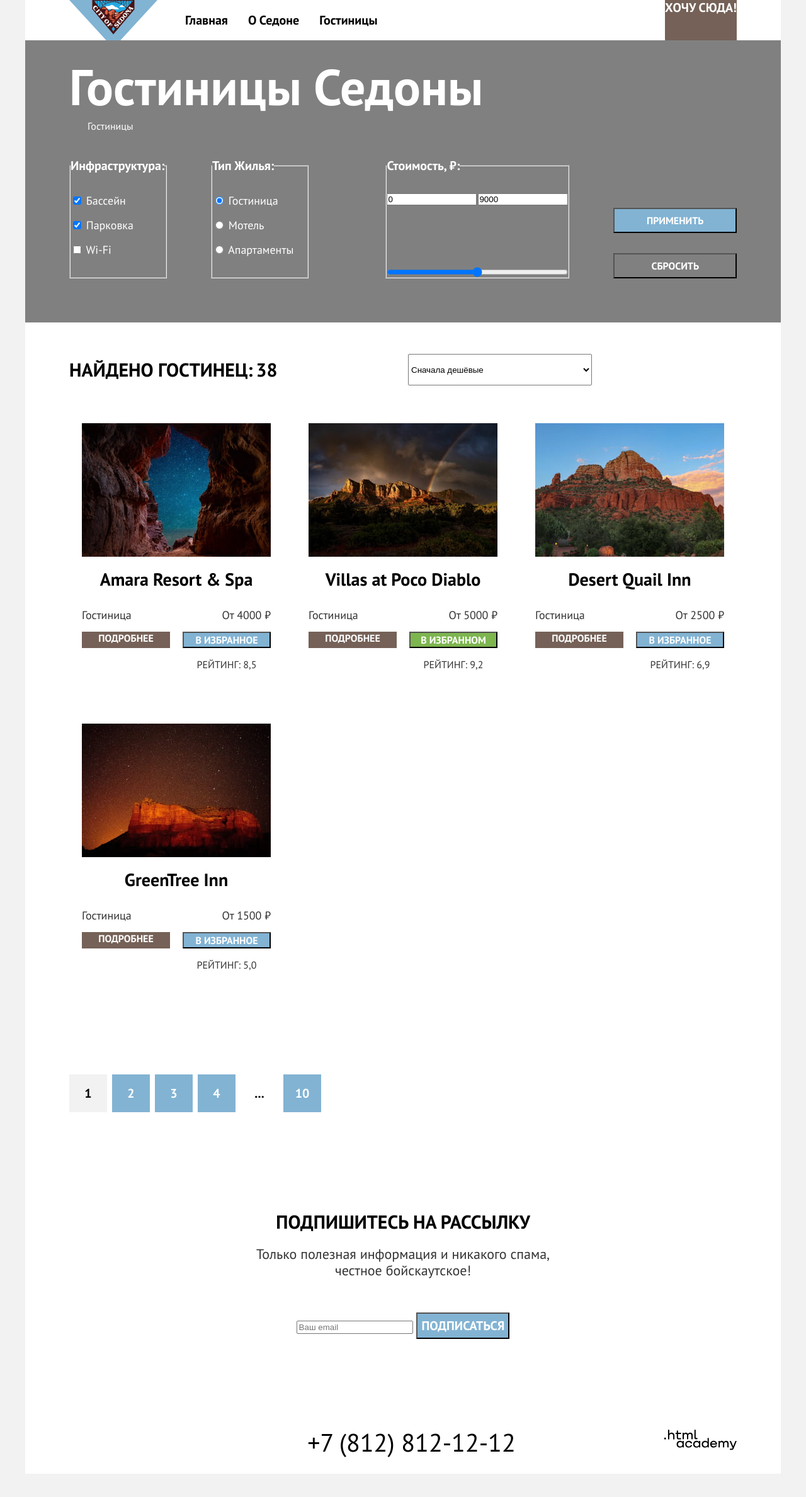
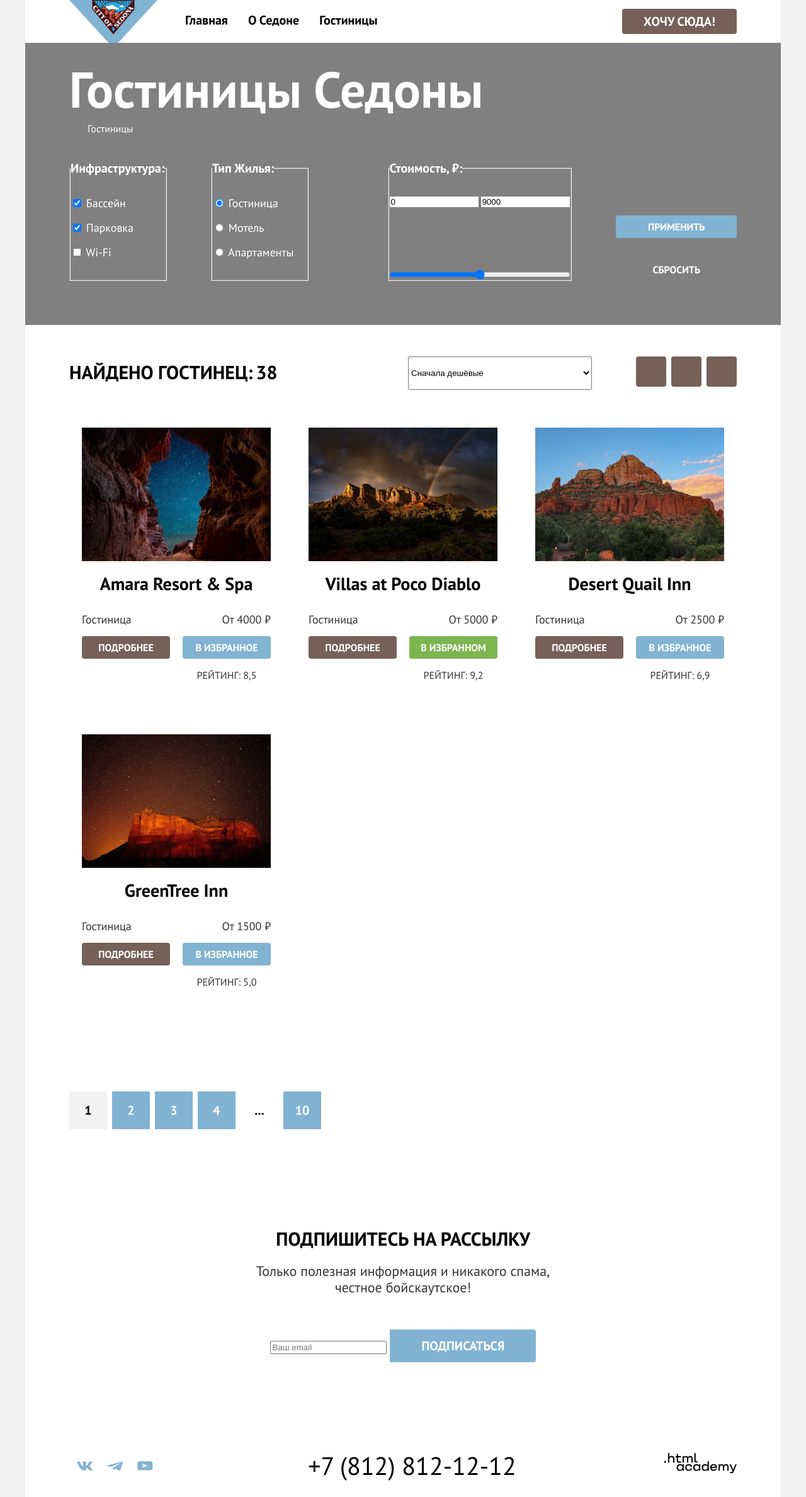
Before and after one commit to htmlacademy-htmlcss/2156249-sedona-35, a plain HTML site: page catalog.html in a window 1280 px wide. Shown: the whole page at 63% size. Before the commit the page ends 2340 px from the top, so only its background shows below. Drawn offline with Linux system fonts and the light colour scheme.

Commit message:
добавляет оформление кнопок на обеих страницах, добавляет иконки в хедер и футер

```diff
--- a/catalog.html
+++ b/catalog.html
@@ -168,7 +168,7 @@
         </ul>
       </section>
 
-        <ul class="catalog-list">
+      <ul class="catalog-list">
           <li class="catalog-list__card card">
             <a class="card__link" href="#">
               <img class="card__image" src="images/catalog/hotel-card_amara.jpg" width="300" height="212" alt="Пещера, из которой видно звёздное небо">
@@ -180,7 +180,7 @@
             <span class="card__type">Гостиница</span>
             <b class="card__price">От 4000 &#x20bd</b>
             <a class="button card__button" href="#">Подробнее</a>
-            <button class="button button__small__blue card__button" type="button">В избранное</button>
+            <button class="button card__button card__button__blue" type="button">В избранное</button>
             <p class="card__stars five-stars"><span class="visually-hidden">Пять звёзд</span></p>
             <p class="card__rating">Рейтинг: 8,5</p>
             </div>
@@ -212,7 +212,7 @@
             <span class="card__type">Гостиница</span>
             <b class="card__price">От 2500 &#x20bd</b>
             <a class="button card__button" href="#">Подробнее</a>
-            <button class="button button__small__blue card__button" type="button">В избранное</button>
+            <button class="button card__button card__button__blue" type="button">В избранное</button>
             <p class="card__stars three-stars"><span class="visually-hidden">Три звезды</span></p>
             <p class="card__rating">Рейтинг: 6,9</p>
            </div>
@@ -228,14 +228,14 @@
             <span class="card__type">Гостиница</span>
             <b class="card__price">От 1500 &#x20bd</b>
             <a class="button card__button" href="#">Подробнее</a>
-            <button class="button button__small__blue card__button" type="button">В избранное</button>
+            <button class="button card__button card__button__blue" type="button">В избранное</button>
             <p class="card__stars two-stars"><span class="visually-hidden">Две звезды</span></p>
             <p class="card__rating">Рейтинг: 5,0</p>
             </div>
           </li>
-        </ul>
+      </ul>
 
-        <ul class="pagination">
+      <ul class="pagination">
           <li class="pagination__item pagination__current">
             <a class="pagination__link">1</a>
           </li>
@@ -256,7 +256,7 @@
           <li class="pagination__item">
             <a class="pagination__link" href="#">10</a>
           </li>
-        </ul>
+      </ul>
 
       <section class="subscription subscription__catalog">
         <h2 class="subscription__title">Подпишитесь на рассылку</h2>
@@ -273,21 +273,21 @@
         <h2 class="visually-hidden">Социальные сети</h2>
         <ul class="social__list">
           <li class="social__item">
-            <a class="social__link button" href="https://vk.com/htmlacademy">
+            <a class="social__link social__link__vk" href="https://vk.com/htmlacademy">
               <span class="visually-hidden">
                 Вконтакте
               </span>
             </a>
           </li>
           <li class="social__item">
-            <a class="social__link button" href="https://t.me/htmlacademy ">
+            <a class="social__link social__link__tme" href="https://t.me/htmlacademy ">
               <span class="visually-hidden">
                 Телеграмм
               </span>
             </a>
           </li>
           <li class="social__item">
-            <a class="social__link button" href="https://www.youtube.com/user/htmlacademyru">
+            <a class="social__link social__link__youtube" href="https://www.youtube.com/user/htmlacademyru">
               <span class="visually-hidden">
                 YouTube
               </span>
--- a/styles/styles.css
+++ b/styles/styles.css
@@ -52,30 +52,62 @@ body {
   background-color: #756157;
   text-decoration: none;
   text-transform: uppercase;
+
+  margin: 0;
+
+  border: none;
+  cursor: pointer;
+
+  border-radius: 4px;
+
+  display: inline-block;
 }
 
 .button__big__blue {
   font-size: 20px;
   line-height: 36px;
   background-color: #82B3D3;
+
+  padding: 8px 50px;
+  border-radius: 0 4px 4px 0;
 }
 
 .button__big__brown {
   font-size: 20px;
   line-height: 36px;
   background-color: #756157;
+
+  padding: 8px 50px;
+
+  /* display: inline-block; */
 }
 
 .button__small__blue {
   background-color: #82B3D3;
+
+  padding: 8px 50px;
 }
 
 .button__small__transparent {
   background-color: transparent;
+
+  padding: 8px 58px;
+}
+
+.card__button {
+  padding: 8px 26px;
+}
+
+.card__button__blue {
+  background-color: #82B3D3;
+
+  padding: 8px 20px;
 }
 
 .card__button__current {
   background-color: #7DB54F;
+
+  padding: 8px 18px;
 }
 
 /* Основные контейнеры */
@@ -125,7 +157,6 @@ body {
 }
 
 .navigation__user {
-  max-width: 270px;
   margin-left: auto;
 }
 
@@ -139,18 +170,40 @@ body {
 
   display: block;
   padding: 20px 16px;
+
+  position: relative;
 }
+
+.navigation__user .navigation__item {
+  align-self: center;
+}
+
+/* Как иначе адекватно отцентрировать иконки? Что у меня сделано не так? */
 
 .navigation__user .navigation__link {
   min-width: 44px;
-  min-height: 64px;
 
-  padding: 0;
-  margin: 0;
+  padding: 22px 12px;
+  box-sizing: border-box;
 }
 
-.button__link {
+.navigation__icon {
+  position: absolute;
+  top: 0;
+  right: 0;
+  bottom: 0;
+  left: 0;
+  margin: auto;
+}
+
+.navigation__link.button__link {
   color: #ffffff;
+
+  display: inline-block;
+  padding: 8px 34px;
+  margin-top: 14px;
+  margin-bottom: 14px;
+  margin-left: 20px;
 }
 
 /* Главная часть - main */
@@ -414,7 +467,7 @@ body {
 }
 
 .social {
-  width: 142px;
+  max-width: 145px;
 }
 
 .social__list {
@@ -431,8 +484,23 @@ body {
   min-width: 48px;
   min-height: 40px;
 
-  padding: 0;
-  margin: 0;
+  display: block;
+  background-color: #ffffff;
+  background-repeat: no-repeat;
+  background-position: center;
+  background-size: 25px 15px;
+}
+
+.social__link__vk {
+  background-image: url("../images/footer/vk-icon_footer.svg");
+}
+
+.social__link__tme {
+  background-image: url("../images/footer/telegram-icon_footer.svg");
+}
+
+.social__link__youtube {
+  background-image: url("../images/footer/youtube-icon_footer.svg");
 }
 
 .contacts {
```
Also changed, not shown: index.html (+5 -3 lines).
